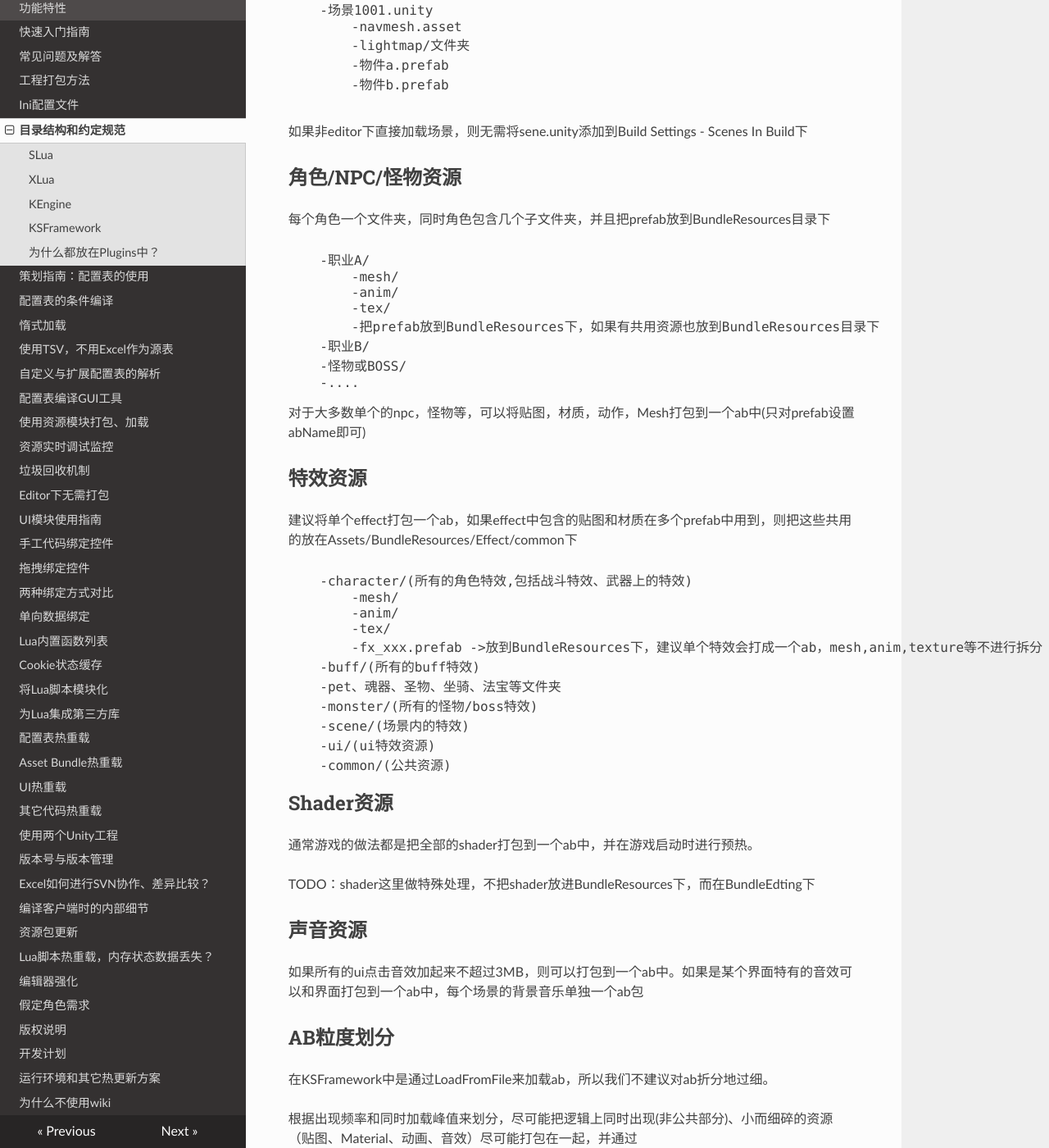
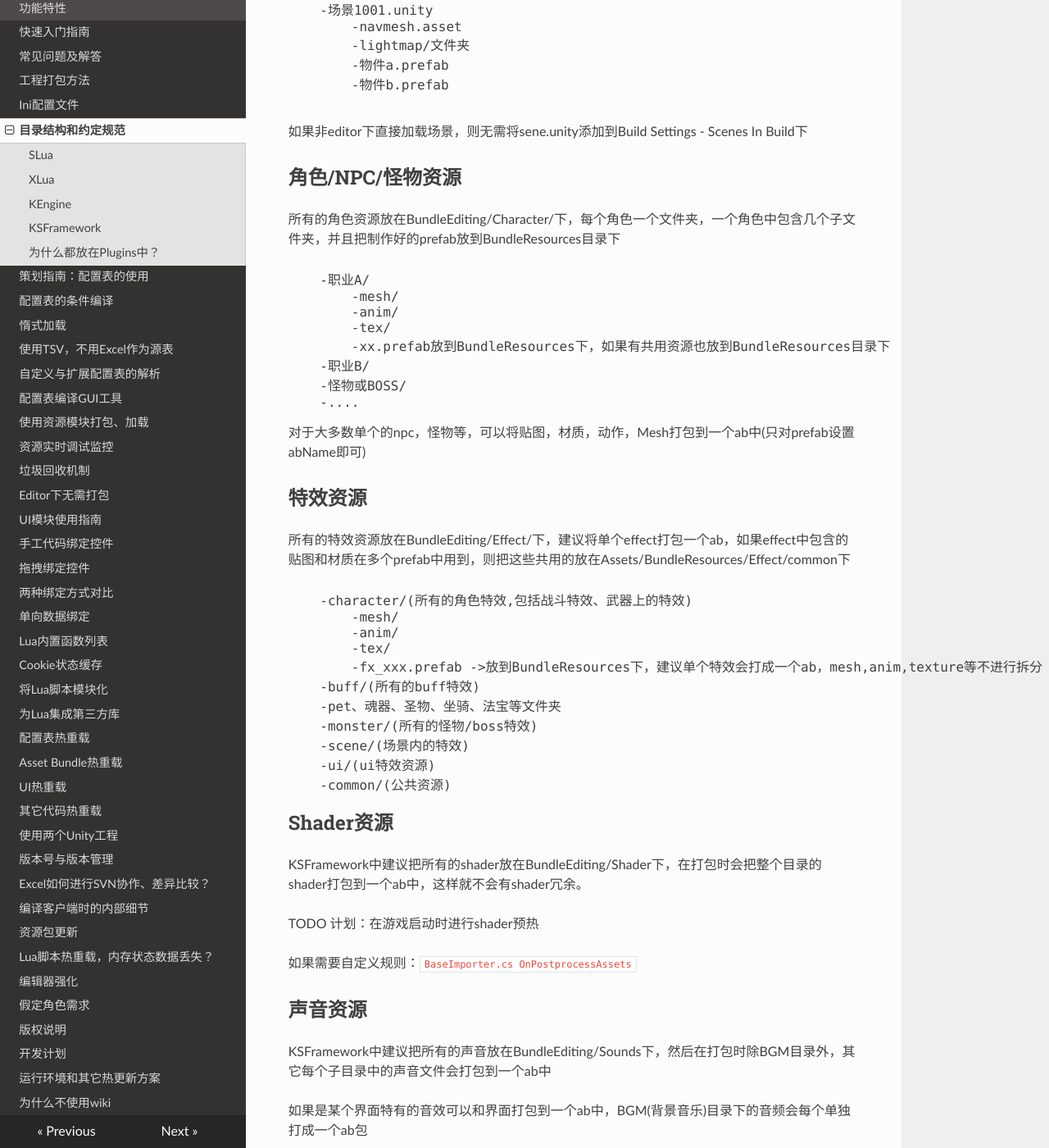
Before and after one commit to mr-kelly/KSFramework, an MkDocs documentation site: the page built from docs/basic/file-structure.md, in a window 1280 px wide and 1400 px high, scrolled down 1945 px. Shown: the whole window at 82% size. Built offline with MkDocs 1.6.1, drawn with Linux system fonts in a browser that asks for light colours; nearby versions of some CDN libraries; some of the changed text lies outside the part shown.

Commit message:
完善目录说明的文档

```diff
--- a/docs/basic/file-structure.md
+++ b/docs/basic/file-structure.md
@@ -82,24 +82,25 @@ BundleEdting和BundleResources的名称可自定义，修改AppConfig.cs和KEngi
 
 ## 角色/NPC/怪物资源
 
-每个角色一个文件夹，同时角色包含几个子文件夹，并且把prefab放到BundleResources目录下
+所有的角色资源放在BundleEditing/Character/下，每个角色一个文件夹，一个角色中包含几个子文件夹，并且把制作好的prefab放到BundleResources目录下
 
 <pre>
 	-职业A/
 		-mesh/
 		-anim/
 		-tex/
-		-把prefab放到BundleResources下，如果有共用资源也放到BundleResources目录下
+		-xx.prefab放到BundleResources下，如果有共用资源也放到BundleResources目录下
 	-职业B/
 	-怪物或BOSS/
 	-....
 </pre>
 
+
 对于大多数单个的npc，怪物等，可以将贴图，材质，动作，Mesh打包到一个ab中(只对prefab设置abName即可)
 
 ## 特效资源
 
-建议将单个effect打包一个ab，如果effect中包含的贴图和材质在多个prefab中用到，则把这些共用的放在Assets/BundleResources/Effect/common下
+所有的特效资源放在BundleEditing/Effect/下，建议将单个effect打包一个ab，如果effect中包含的贴图和材质在多个prefab中用到，则把这些共用的放在Assets/BundleResources/Effect/common下
 
 <pre>
     -character/(所有的角色特效,包括战斗特效、武器上的特效)
@@ -114,16 +115,21 @@ BundleEdting和BundleResources的名称可自定义，修改AppConfig.cs和KEngi
     -ui/(ui特效资源)
     -common/(公共资源)
 </pre>
-
 ## Shader资源
 
-通常游戏的做法都是把全部的shader打包到一个ab中，并在游戏启动时进行预热。
+KSFramework中建议把所有的shader放在BundleEditing/Shader下，在打包时会把整个目录的shader打包到一个ab中，这样就不会有shader冗余。
 
-TODO：shader这里做特殊处理，不把shader放进BundleResources下，而在BundleEdting下
+TODO 计划：在游戏启动时进行shader预热
+
+如果需要自定义规则：`BaseImporter.cs OnPostprocessAssets`
 
 ## 声音资源
 
-如果所有的ui点击音效加起来不超过3MB，则可以打包到一个ab中。如果是某个界面特有的音效可以和界面打包到一个ab中，每个场景的背景音乐单独一个ab包
+KSFramework中建议把所有的声音放在BundleEditing/Sounds下，然后在打包时除BGM目录外，其它每个子目录中的声音文件会打包到一个ab中
+
+如果是某个界面特有的音效可以和界面打包到一个ab中，BGM(背景音乐)目录下的音频会每个单独打成一个ab包
+
+如果需要自定义规则：`BaseImporter.cs OnPreprocessAudio`
 
 ## AB粒度划分
 
```
Also changed, not shown: docs/ui/lua-outlet.md (+3 -3 lines).
